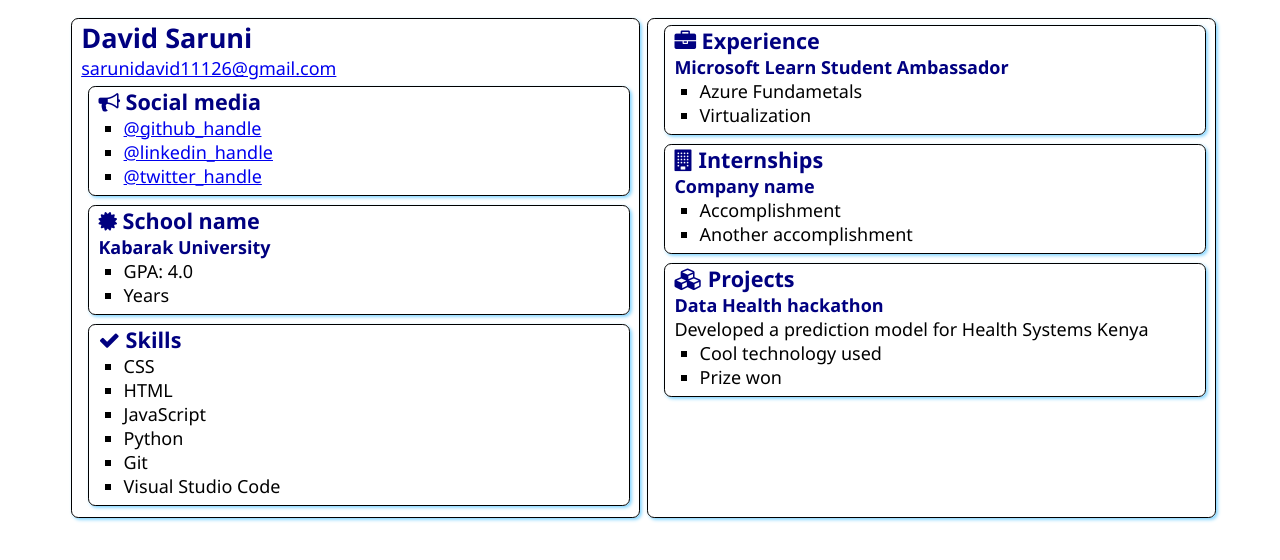
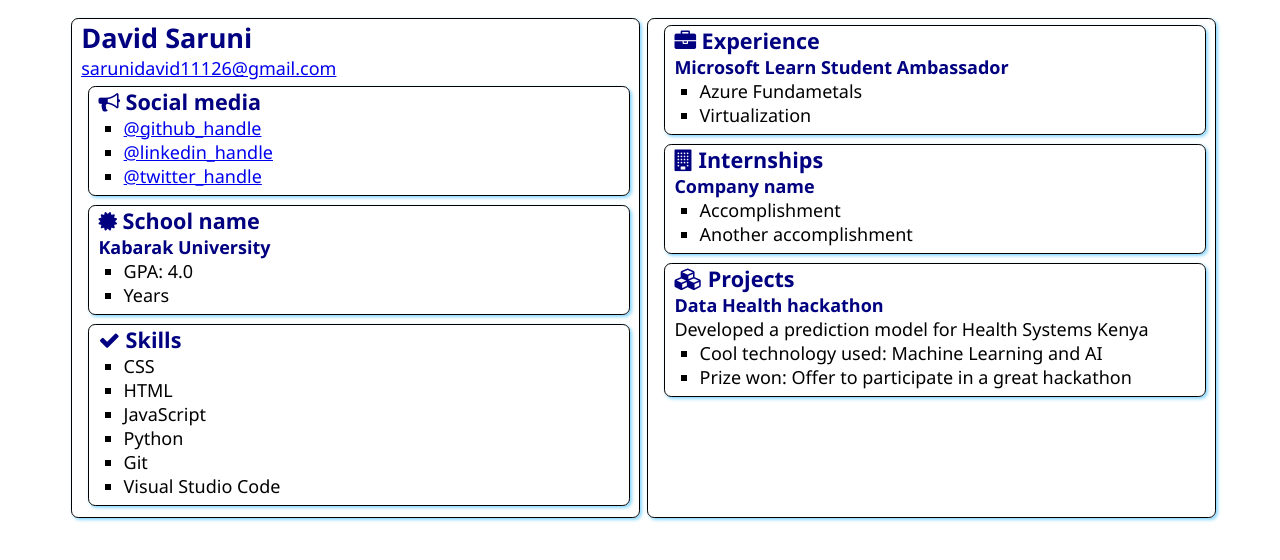
Before and after one commit to DavidSaruni/SATechnicalOnboarding, a plain HTML site: page src/index.html in a window 1280 px wide. Drawn offline with Linux system fonts and the light colour scheme.

Commit message:
tech used

```diff
--- a/src/index.html
+++ b/src/index.html
@@ -89,8 +89,8 @@
                 <h3>Data Health hackathon</h3>
                 <div>Developed a prediction model for Health Systems Kenya</div>
                 <ul>
-                    <li>Cool technology used</li>
-                    <li>Prize won</li>
+                    <li>Cool technology used: Machine Learning and AI</li>
+                    <li>Prize won: Offer to participate in a great hackathon</li>
                 </ul>
             </section>
         </article>
```
